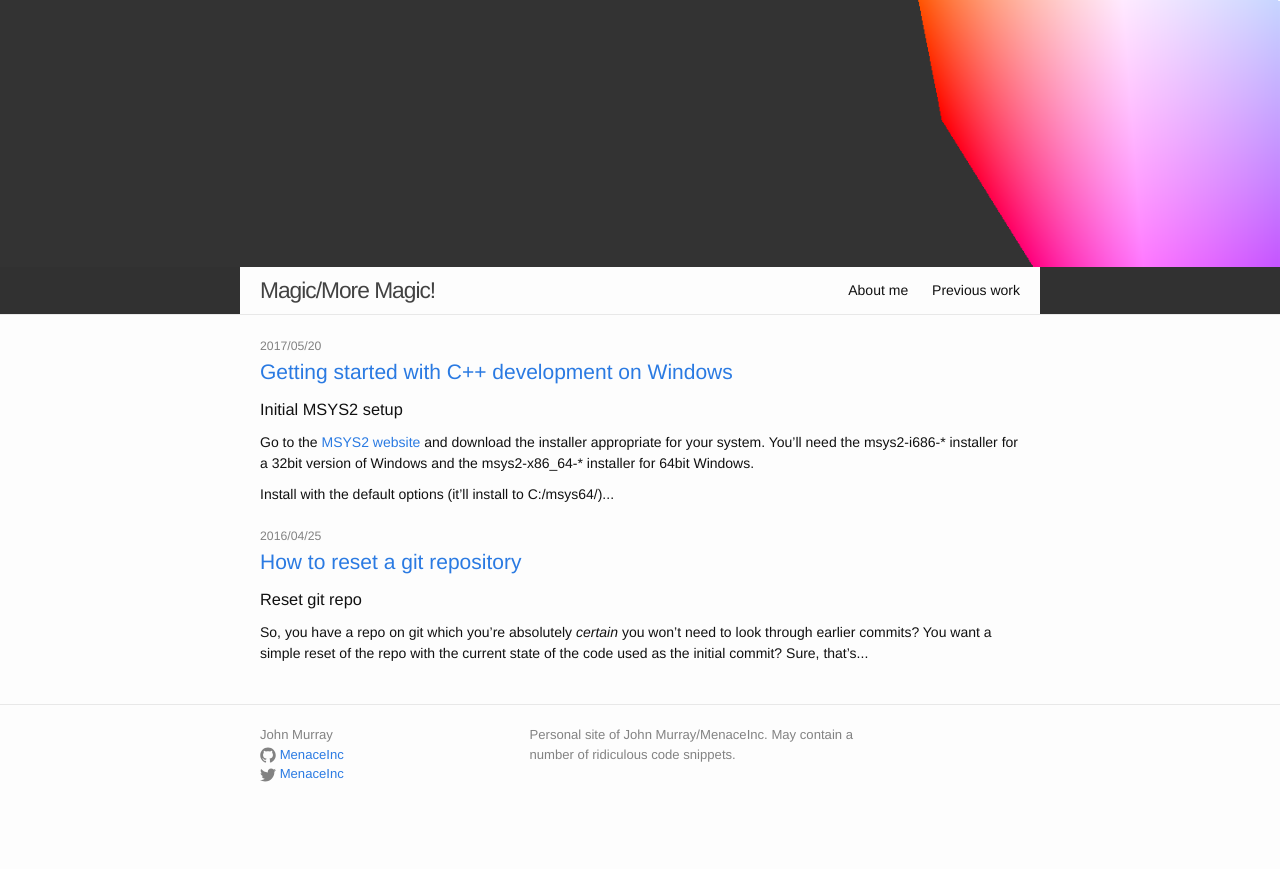
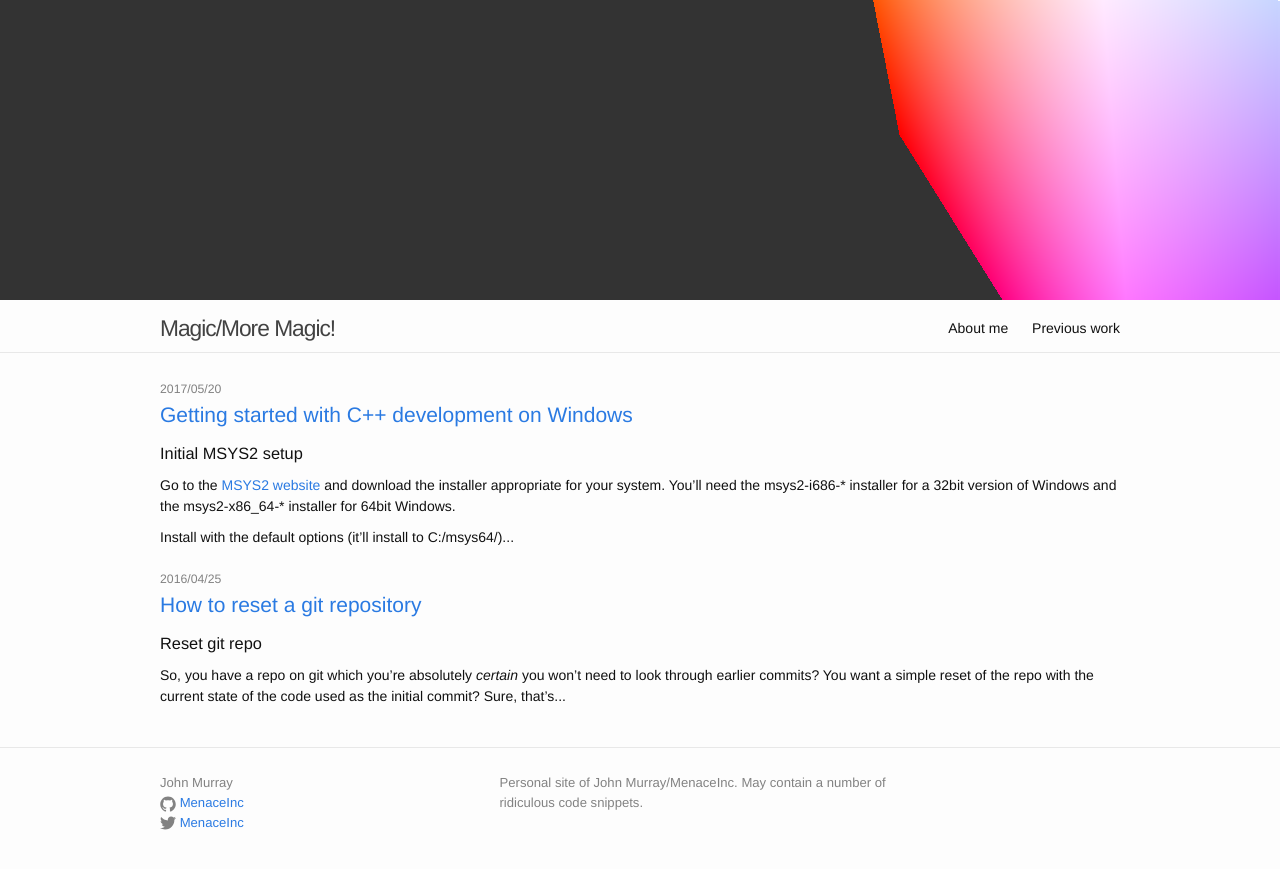
Before and after one commit to MenaceInc/MenaceInc.github.io, a Jekyll site: the page built from index.md, in a window 1280 px wide. Shown: the top 869 px of the page. Built offline with Jekyll 4.4.1, drawn with Linux system fonts in a browser that asks for light colours.

Commit message:
Adjusted header div, started on custom style

```diff
--- a/_includes/header.html
+++ b/_includes/header.html
@@ -1,8 +1,5 @@
 <header class="site-header" role="banner">
-  <div >
-    <img class="bannerimage" src="{{ "assets/images/header_bg.png" | relative_url }}"/>
-  </div>
-
+    <div class="bannerimage"></div>
 
     <div class="wrapper">
       {% assign default_paths = site.pages | map: "path" %}
--- a/_sass/minima.scss
+++ b/_sass/minima.scss
@@ -19,10 +19,10 @@ $grey-color-light: lighten($grey-color, 40%) !default;
 $grey-color-dark:  darken($grey-color, 25%) !default;
 
 // Width of the content area
-$content-width:    800px !default;
+$content-width:    1000px !default;
 
 $on-palm:          600px !default;
-$on-laptop:        800px !default;
+$on-laptop:        1200px !default;
 
 // Use media queries like this:
 // @include media-query($on-palm) {
--- a/_sass/minima/_base.scss
+++ b/_sass/minima/_base.scss
@@ -163,6 +163,7 @@ pre {
  * Wrapper
  */
 .wrapper {
+  margin-top: 5px;
   background-color: #fdfdfd;
   max-width: -webkit-calc(#{$content-width} - (#{$spacing-unit} * 2));
   max-width:         calc(#{$content-width} - (#{$spacing-unit} * 2));
--- a/_sass/minima/_layout.scss
+++ b/_sass/minima/_layout.scss
@@ -4,17 +4,17 @@
 .site-header {
   border-bottom: 1px solid $grey-color-light;
   min-height: $spacing-unit * 1.865;
-  background-color: #313131;
+  // Positioning context for the mobile navigation icon
+  position: relative;
+}
 
-  // Positioning context for the mobile navigation icon
-  // position: relative;
-
-  .bannerimage {
-    min-height: 185;
-      max-height: 185;
-    // background-color: #313131;
-      float: right;
-  }
+.bannerimage {
+  height: 300px;
+  width: 100vw;
+  background-color: #333333;
+  background-image: url('images/header_bg.png');
+  background-position: right;
+  background-repeat: no-repeat;
 }
 
 .site-title {
@@ -57,7 +57,7 @@
 
   @include media-query($on-palm) {
     position: absolute;
-    top: 9px;
+    top: 307px;
     right: $spacing-unit / 2;
     background-color: $background-color;
     border: 1px solid $grey-color-light;
--- /dev/null
+++ b/_sass/minimal-menace.scss
@@ -0,0 +1,14 @@
+@charset "utf-8";
+
+body {
+  margin: 0px;
+}
+
+.bannerimage {
+  height: 300px;
+  width: 100vw;
+  background-color: #333333;
+  background-image: url('images/header_bg.png');
+  background-position: right;
+  background-repeat: no-repeat;
+}
```
Also changed, not shown: assets/images/header_bg.png, 1 other file. Lines whose indentation alone changed are shown as unchanged.
